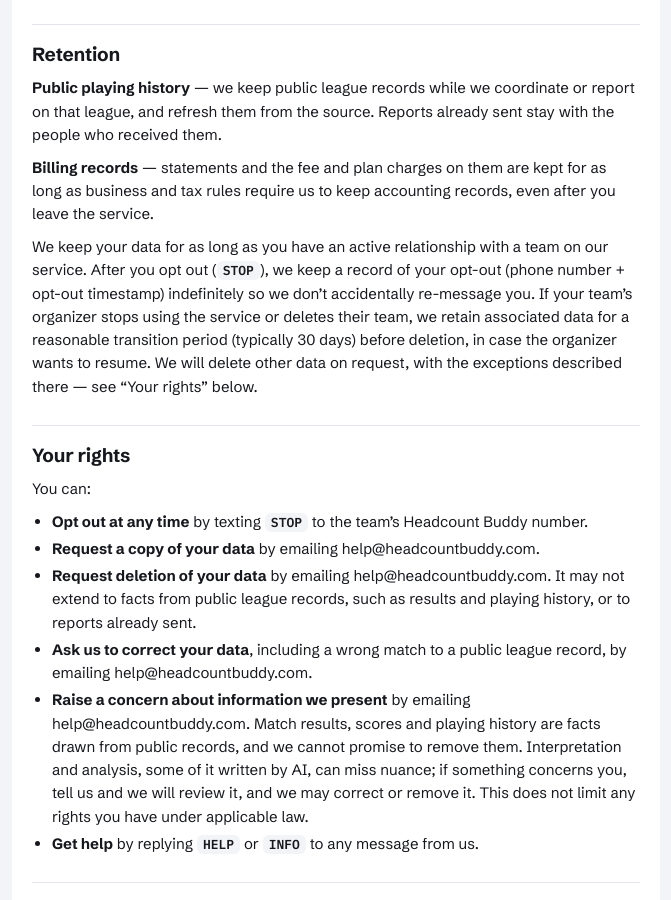
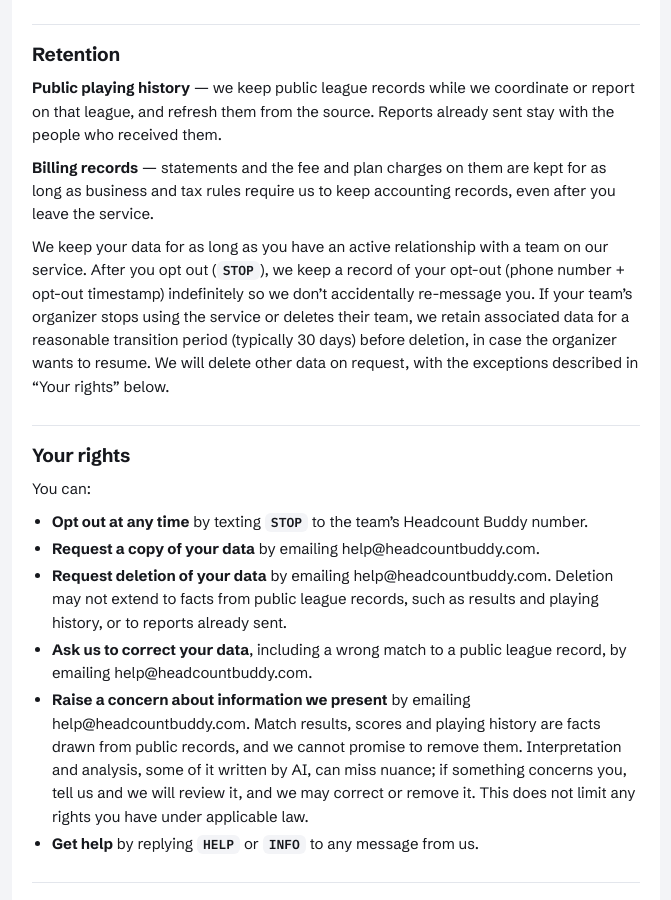
Before and after one commit to hugoaponte/headcount-buddy-web, a Jekyll site: the page built from legal/privacy.md, in a window 1280 px wide and 900 px high, scrolled down 3049 px. Shown: the whole window, without its empty margins (304-975 px from the left). Built offline with Jekyll 4.4.1, drawn with Linux system fonts in a browser that asks for light colours.

Commit message:
legal: 0.6 DRAFT - two sentences tidied
Co-Authored-By: Claude Opus 5.5 <noreply@anthropic.com>
Claude-Session: https://claude.ai/code/session_015DEgKNQEi1g13KMBzJeUZ2
Agent: ubuntu-s-droplet4

```diff
--- a/legal/privacy.md
+++ b/legal/privacy.md
@@ -71,7 +71,7 @@ Until November 30, 2026, some USTA league teams subscribed to Headcount Buddy th
 
 **Billing records** — statements and the fee and plan charges on them are kept for as long as business and tax rules require us to keep accounting records, even after you leave the service.
 
-We keep your data for as long as you have an active relationship with a team on our service. After you opt out (`STOP`), we keep a record of your opt-out (phone number + opt-out timestamp) indefinitely so we don't accidentally re-message you. If your team's organizer stops using the service or deletes their team, we retain associated data for a reasonable transition period (typically 30 days) before deletion, in case the organizer wants to resume. We will delete other data on request, with the exceptions described there — see "Your rights" below.
+We keep your data for as long as you have an active relationship with a team on our service. After you opt out (`STOP`), we keep a record of your opt-out (phone number + opt-out timestamp) indefinitely so we don't accidentally re-message you. If your team's organizer stops using the service or deletes their team, we retain associated data for a reasonable transition period (typically 30 days) before deletion, in case the organizer wants to resume. We will delete other data on request, with the exceptions described in "Your rights" below.
 
 ## Your rights
 
@@ -79,7 +79,7 @@ You can:
 
 - **Opt out at any time** by texting `STOP` to the team's Headcount Buddy number.
 - **Request a copy of your data** by emailing help@headcountbuddy.com.
-- **Request deletion of your data** by emailing help@headcountbuddy.com. It may not extend to facts from public league records, such as results and playing history, or to reports already sent.
+- **Request deletion of your data** by emailing help@headcountbuddy.com. Deletion may not extend to facts from public league records, such as results and playing history, or to reports already sent.
 - **Ask us to correct your data**, including a wrong match to a public league record, by emailing help@headcountbuddy.com.
 - **Raise a concern about information we present** by emailing help@headcountbuddy.com. Match results, scores and playing history are facts drawn from public records, and we cannot promise to remove them. Interpretation and analysis, some of it written by AI, can miss nuance; if something concerns you, tell us and we will review it, and we may correct or remove it. This does not limit any rights you have under applicable law.
 - **Get help** by replying `HELP` or `INFO` to any message from us.
```
